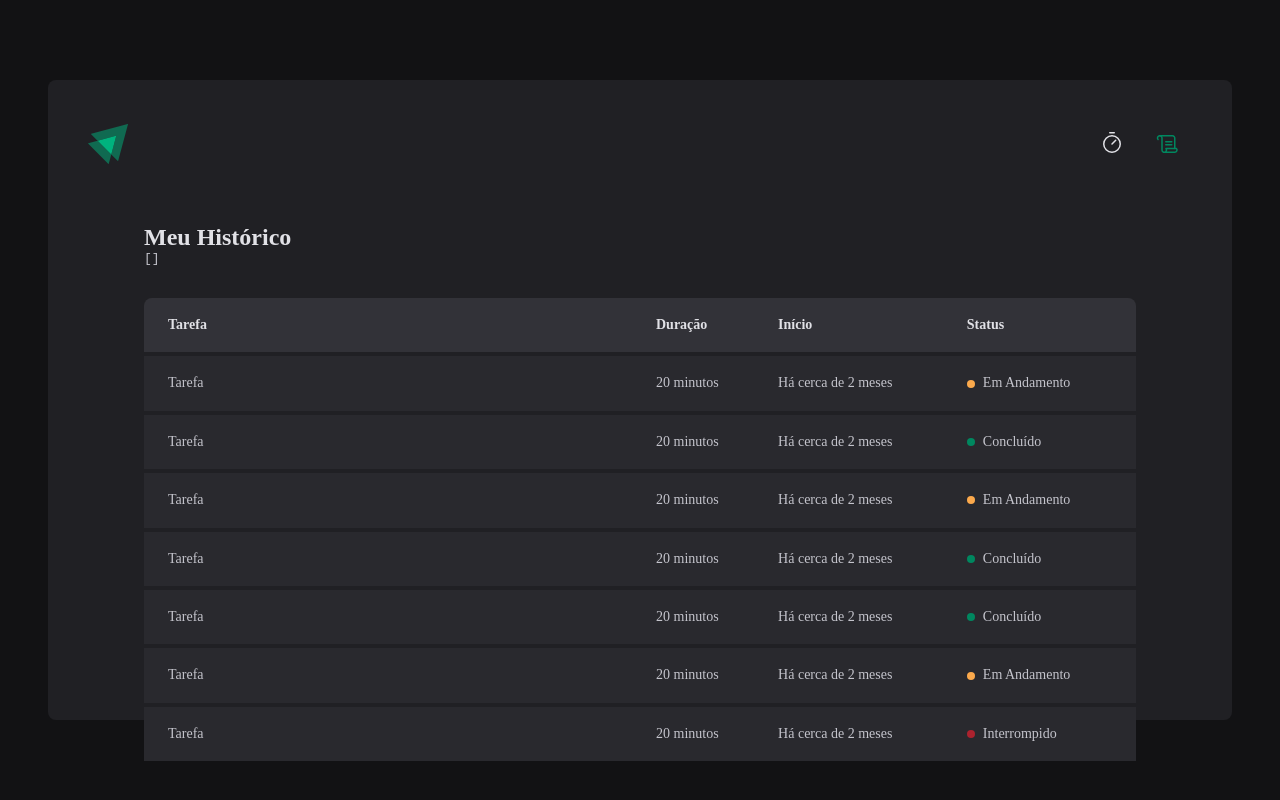
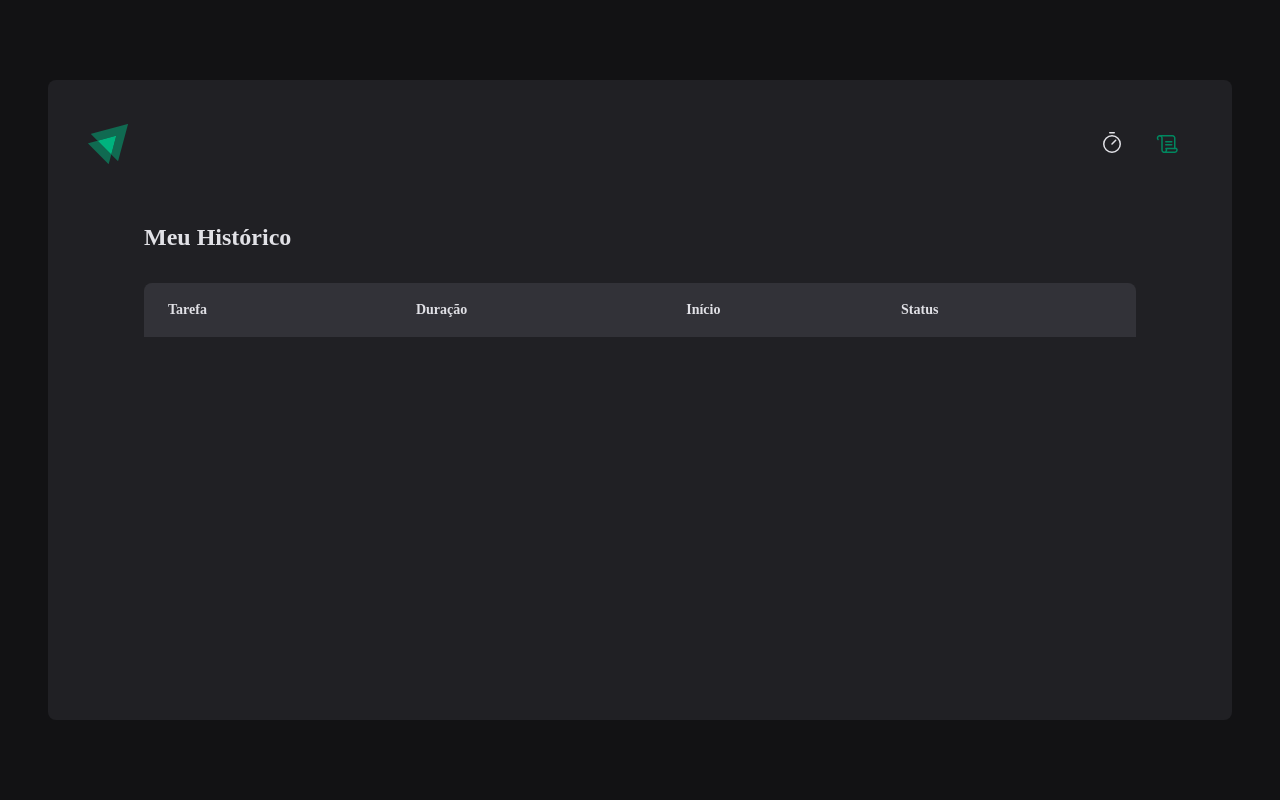
Before and after one commit to mariaemf/projeto-poodoro, a React (Vite) app: page /History in a window 1280 px wide. Shown: the top 800 px of the page. Built offline with nearby package versions, Linux system fonts and the light colour scheme.

Commit message:
listagem de todos os dados do Contexto no nosso histórico de forma dinâmica.

```diff
--- a/src/pages/History/index.tsx
+++ b/src/pages/History/index.tsx
@@ -8,7 +8,6 @@
   return (
     <HistoryContainer>
       <h1>Meu Histórico</h1>
-      <pre>{JSON.stringify(cycles, null, 2)}</pre>
 
       <HistoryList>
         <table>
@@ -21,62 +20,27 @@
             </tr>
           </thead>
           <tbody>
-            <tr>
-              <td>Tarefa</td>
-              <td>20 minutos</td>
-              <td>Há cerca de 2 meses </td>
-              <td>
-                <Status statusColor="yellow">Em Andamento</Status>
-              </td>
-            </tr>
-            <tr>
-              <td>Tarefa</td>
-              <td>20 minutos</td>
-              <td>Há cerca de 2 meses </td>
-              <td>
-                <Status statusColor="green">Concluído</Status>
-              </td>
-            </tr>
-            <tr>
-              <td>Tarefa</td>
-              <td>20 minutos</td>
-              <td>Há cerca de 2 meses </td>
-              <td>
-                <Status statusColor="yellow">Em Andamento</Status>
-              </td>
-            </tr>
-            <tr>
-              <td>Tarefa</td>
-              <td>20 minutos</td>
-              <td>Há cerca de 2 meses </td>
-              <td>
-                <Status statusColor="green">Concluído</Status>
-              </td>
-            </tr>
-            <tr>
-              <td>Tarefa</td>
-              <td>20 minutos</td>
-              <td>Há cerca de 2 meses </td>
-              <td>
-                <Status statusColor="green">Concluído</Status>
-              </td>
-            </tr>
-            <tr>
-              <td>Tarefa</td>
-              <td>20 minutos</td>
-              <td>Há cerca de 2 meses </td>
-              <td>
-                <Status statusColor="yellow">Em Andamento</Status>
-              </td>
-            </tr>
-            <tr>
-              <td>Tarefa</td>
-              <td>20 minutos</td>
-              <td>Há cerca de 2 meses </td>
-              <td>
-                <Status statusColor="red">Interrompido</Status>
-              </td>
-            </tr>
+            {cycles.map((cycle) => {
+              return (
+                <tr key={cycle.id}>
+                  <td>{cycle.task}</td>
+                  <td>{cycle.minutesAmount} minutos</td>
+                  <td>{cycle.startDate.toISOString()}</td>
+                  <td>
+                    {cycle.finishedDate && (
+                      <Status statusColor="green">Concluído</Status>
+                    )}
+
+                    {cycle.InterruptedDate && (
+                      <Status statusColor="red">Interrompido</Status>
+                    )}
+                    {!cycle.finishedDate && !cycle.InterruptedDate && (
+                      <Status statusColor="yellow">Em andamento</Status>
+                    )}
+                  </td>
+                </tr>
+              );
+            })}
           </tbody>
         </table>
       </HistoryList>
```
